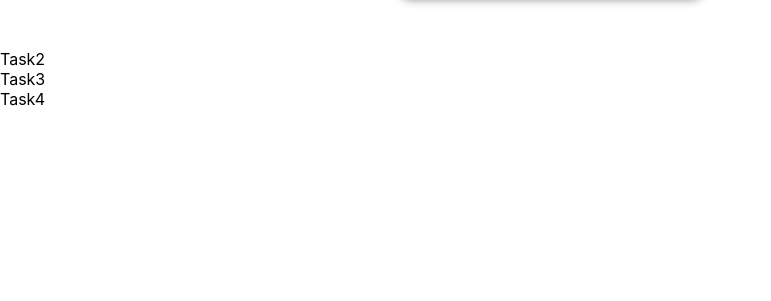
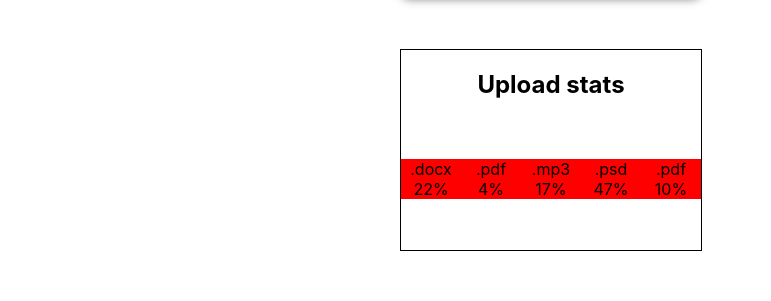
Before and after one commit to Andrii111111111/goit-react-hw-01-components, a React (Create React App) app: page / in a window 1280 px wide. Shown: the part 523-824 px from the top of the page, without its empty margins (0-771 px from the left). Before the commit the page ends 800 px from the top, so only its background shows below. Built offline with nearby package versions, Linux system fonts and the light colour scheme.

Commit message:
update json

```diff
--- a/package.json
+++ b/package.json
@@ -2,7 +2,7 @@
   "name": "react-homework-template",
   "version": "0.1.0",
   "private": true,
-  "homepage": "https://github.com/Andrii111111111/goit-react-hw-01-components",
+  "homepage": "https://Andrii111111111/goit-react-hw-01-components",
   "dependencies": {
     "@testing-library/jest-dom": "^5.16.3",
     "@testing-library/react": "^12.1.4",
--- a/src/components/App.jsx
+++ b/src/components/App.jsx
@@ -1,6 +1,6 @@
 
 import { TaskOne } from "./TaskOne/Profile";
-import { TaskTwo } from "./TaskTwo/TaskTwo";
+import { TaskTwo } from "./TaskTwo/Statistics";
 import { TaskThree } from "./TaskThree/TaskThree";
 import { TaskFour } from "./TaskFour/TaskFour";
 
--- a/src/components/TaskOne/Profile.js
+++ b/src/components/TaskOne/Profile.js
@@ -1,4 +1,4 @@
-import user from '../user.json';
+import user from './user.json';
 import styles from './Profile.module.css';
 
 export const TaskOne = () => {
--- /dev/null
+++ b/src/components/TaskTwo/Statistics.js
@@ -0,0 +1,27 @@
+import data from './data.json';
+import styles from './Statistics.module.css';
+
+export const TaskTwo = () => {
+  return (
+    <section className={styles.statistics}>
+      <h2 className={styles.title}>Upload stats</h2>
+
+      <ul className={styles.statList}>
+        {data.map(dat => (
+          <li className={styles.item} key={dat.id}>
+            <span className={styles.label}>{dat.label}</span>
+            <span className={styles.percentage}>{dat.percentage}%</span>
+          </li>
+        ))}
+      </ul>
+    </section>
+  );
+};
+
+function getRandomHexColor() {
+  return `#${Math.floor(Math.random() * 16777215)
+    .toString(16)
+    .padStart(6, 0)}`;
+}
+console.log(styles.item);
+// styles.item.style.backgroundColor = getRandomHexColor();
--- /dev/null
+++ b/src/components/TaskTwo/Statistics.module.css
@@ -0,0 +1,28 @@
+.statistics {
+    width: 300px;
+    height: 200px;
+    margin-left: 400px;
+    border: 1px black solid;
+    margin-bottom: 50px;
+}
+
+.title {
+    text-align: center;
+    margin-bottom: 60px;
+}
+
+.item {
+    list-style: none;
+    display: flex;
+    flex-direction: column;
+    width: 100%;
+    text-align: center;
+    height: 100%;
+    background-color: red;
+}
+
+.statList {
+    display: flex;
+    justify-content: space-between;
+    padding: 0;
+}
--- a/src/components/TaskTwo/TaskTwo.js
+++ /dev/null
@@ -1,3 +0,0 @@
-export const TaskTwo = () => {
-  return <div>Task2</div>;
-};
--- /dev/null
+++ b/src/components/TaskTwo/data.json
@@ -0,0 +1,7 @@
+[
+  { "id": "id-1", "label": ".docx", "percentage": 22 },
+  { "id": "id-2", "label": ".pdf", "percentage": 4 },
+  { "id": "id-3", "label": ".mp3", "percentage": 17 },
+  { "id": "id-4", "label": ".psd", "percentage": 47 },
+  { "id": "id-5", "label": ".pdf", "percentage": 10 }
+]
```
Also changed, not shown: src/components/TaskOne/user.json (renamed from src/components/user.json).
